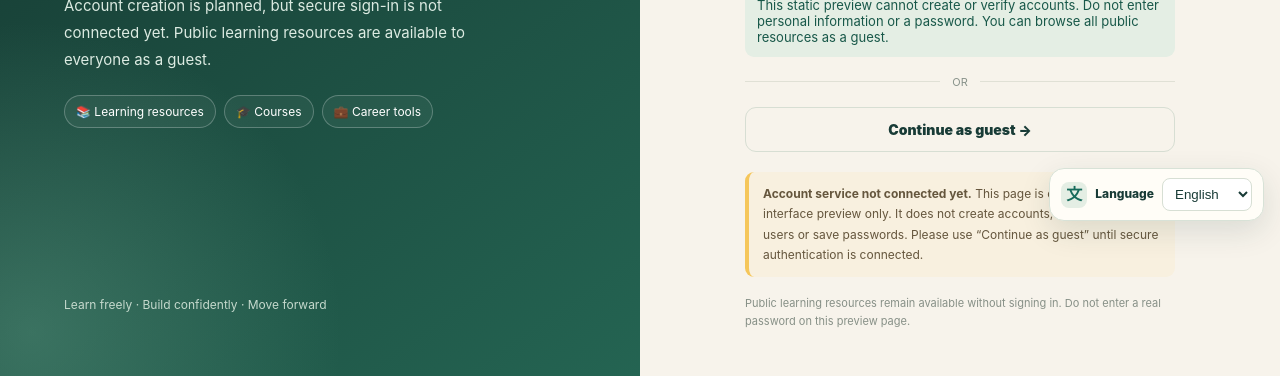
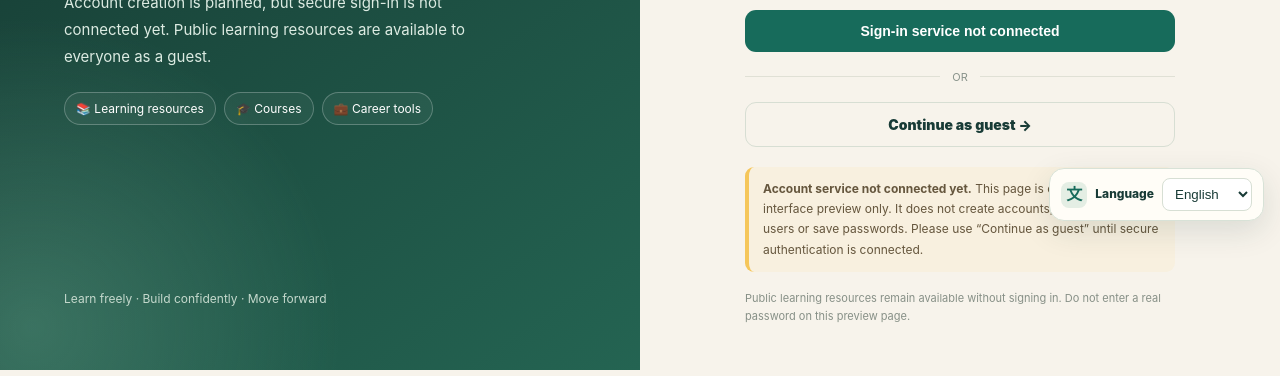
Before and after one commit to johannesmussa85-maker/tanzania-student-portal, a plain HTML site: page auth.html in a window 1280 px wide. Shown: the part 503-879 px from the top of the page. Drawn offline with Linux system fonts and the light colour scheme.

Commit message:
Keep account page safe until authentication is configured

```diff
--- a/auth.html
+++ b/auth.html
@@ -20,7 +20,7 @@
 <aside class="art"><a class="brand" href="index.html">Tanzania <span>Student Portal</span></a><div class="pitch"><div class="eyebrow">Your learning journey</div><h1>Your future.<br>Your pace.<br>Your choice.</h1><p>Account creation is planned, but secure sign-in is not connected yet. Public learning resources are available to everyone as a guest.</p><div class="pills"><span class="pill">📚 Learning resources</span><span class="pill">🎓 Courses</span><span class="pill">💼 Career tools</span></div></div><div class="foot">Learn freely · Build confidently · Move forward</div></aside>
 <main><section class="panel"><div class="toplinks"><a href="index.html">← Back to Home</a><a href="courses.html">Explore courses ↗</a></div><div class="eyebrow2">Optional account access</div><h2 id="heading">Welcome back</h2><p class="sub" id="subheading">Secure sign-in is not available yet. Continue as a guest for now.</p>
 <div class="tabs"><button id="loginTab" type="button" class="active">Log in</button><button id="signupTab" type="button">Sign up</button></div>
-<form id="authForm"><div class="field" id="nameField" hidden><label for="name">Full name</label><input id="name" name="name" autocomplete="name" placeholder="Account setup not available" disabled></div><div class="field"><label for="email">Email address</label><input id="email" name="email" type="email" autocomplete="off" placeholder="Secure account service not connected" disabled></div><div class="field"><label for="password">Password</label><input id="password" name="password" type="password" autocomplete="off" placeholder="Do not enter a real password" disabled></div><button class="primary" id="submitBtn" type="submit" disabled aria-disabled="true">Account service not connected</button></form>
+<div class="notice" id="authNotice" role="status">Secure account service is not configured yet. Do not enter a real password. Public resources remain available without an account.</div><div class="field"><label for="email">Email address</label><input id="email" type="email" autocomplete="off" placeholder="Account service not connected" disabled></div><div class="field"><label for="password">Password</label><input id="password" type="password" autocomplete="off" placeholder="Do not enter a password" disabled></div><button class="primary" type="button" disabled>Sign-in service not connected</button>
 <div class="message" id="message" role="status"></div><div class="or">OR</div><a class="guest" href="index.html">Continue as guest →</a>
 <div class="notice"><strong>Account service not connected yet.</strong> This page is currently a user-interface preview only. It does not create accounts, authenticate users or save passwords. Please use “Continue as guest” until secure authentication is connected.</div><p class="fine">Public learning resources remain available without signing in. Do not enter a real password on this preview page.</p></section></main>
 <script>
```
